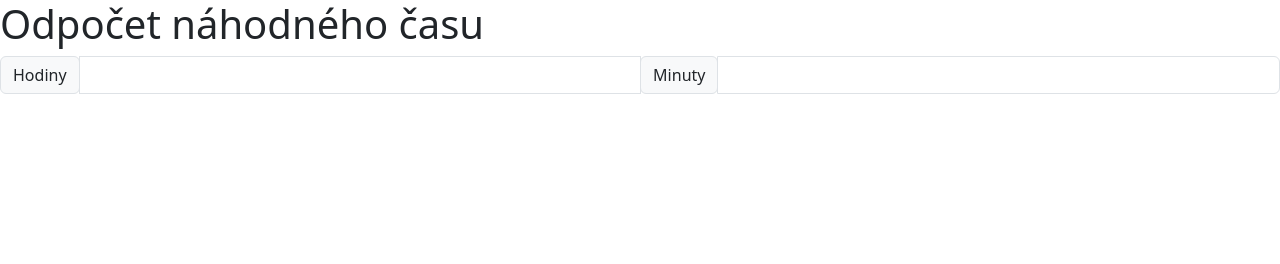
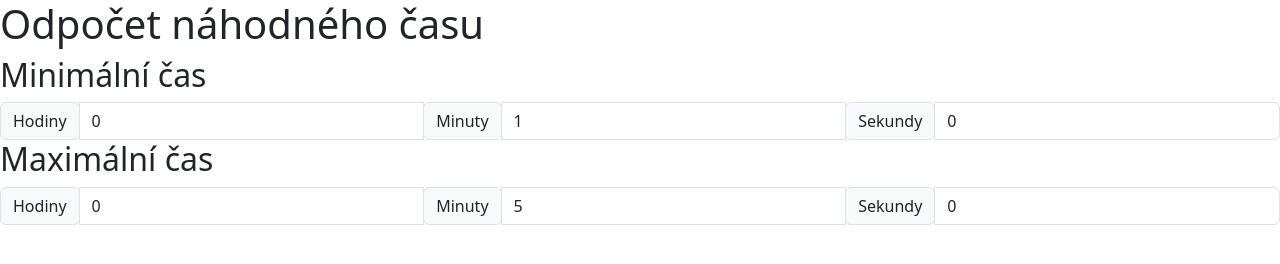
Before and after one commit to vokymir/Random-Time-Generator, a website: page index.html in a window 1280 px wide. Drawn offline with nearby package versions, Linux system fonts and the light colour scheme.

Commit message:
minmax time

```diff
--- a/index.html
+++ b/index.html
@@ -13,15 +13,38 @@
 <body>
     <h1>Odpočet náhodného času</h1>
     <div id="min">
+        <h2>Minimální čas</h2>
         <div class="input-group">
             <div class="input-group-prepend">
                 <span class="input-group-text" id="">Hodiny</span>
             </div>
-            <input type="number" class="form-control">
+            <input type="number" class="form-control" value="0" id="minH">
             <div class="input-group-prepend">
                 <span class="input-group-text" id="">Minuty</span>
             </div>
-            <input type="text" class="form-control">
+            <input type="number" class="form-control" value="1" id="minM">
+            <div class="input-group-prepend">
+                <span class="input-group-text" id="">Sekundy</span>
+            </div>
+            <input type="number" class="form-control" value="0" id="minS">
+        </div>
+    </div>
+
+    <div id="max">
+        <h2>Maximální čas</h2>
+        <div class="input-group">
+            <div class="input-group-prepend">
+                <span class="input-group-text" id="">Hodiny</span>
+            </div>
+            <input type="number" class="form-control" value="0" id="maxH">
+            <div class="input-group-prepend">
+                <span class="input-group-text" id="">Minuty</span>
+            </div>
+            <input type="number" class="form-control" value="5" id="maxM">
+            <div class="input-group-prepend">
+                <span class="input-group-text" id="">Sekundy</span>
+            </div>
+            <input type="number" class="form-control" value="0" id="maxS">
         </div>
     </div>
 
```
Also changed, not shown: README.md.
